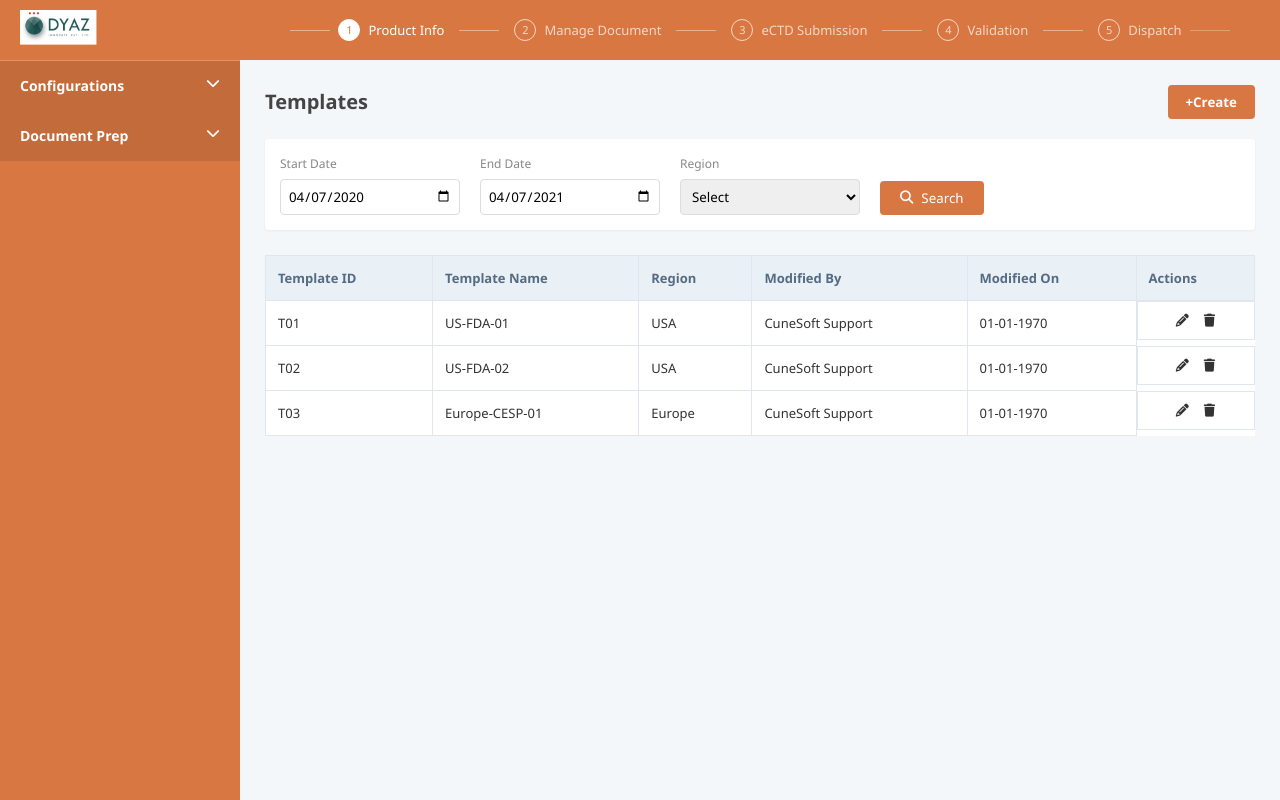
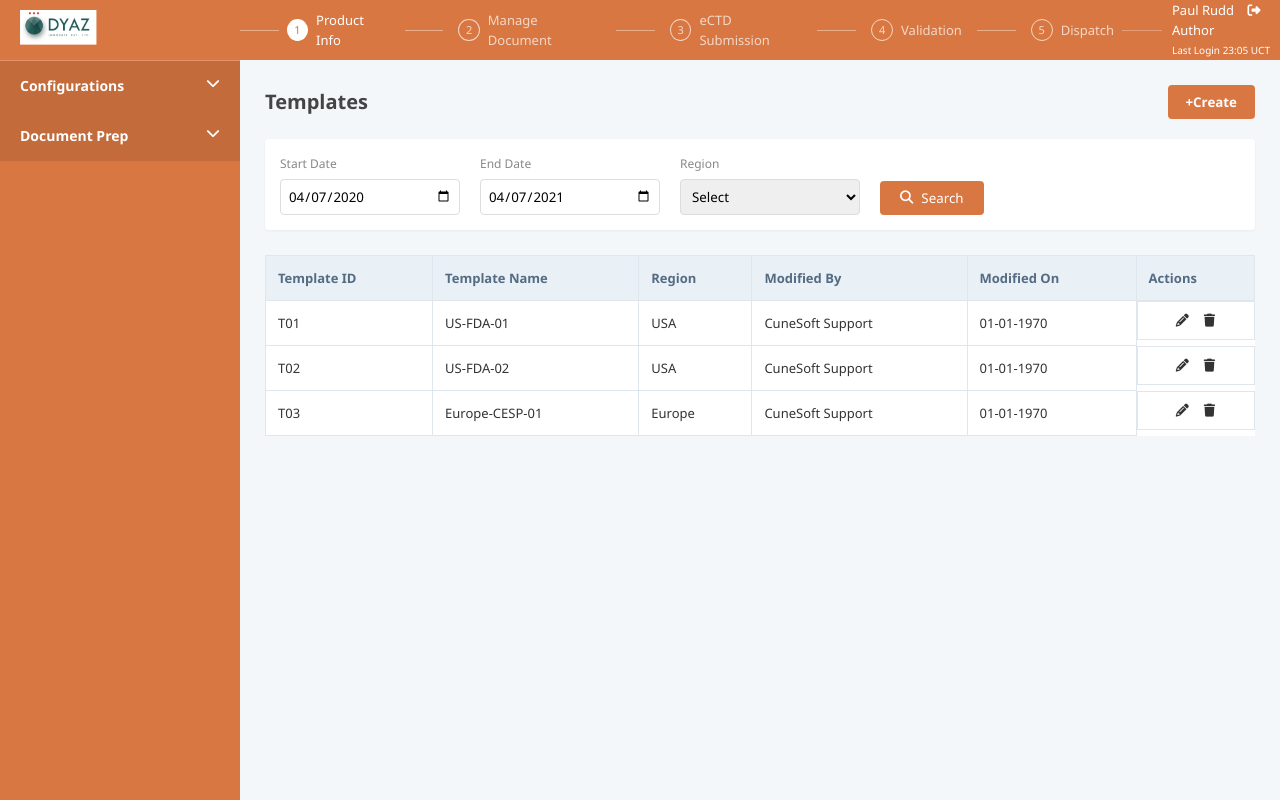
Before and after one commit to charansaipasupuleti/myApp, an Angular app: page /dashboard in a window 1280 px wide. Built offline with nearby package versions, Linux system fonts and the light colour scheme.

Commit message:
version 6.1.0

```diff
--- a/src/app/dashboard/dashboard.css
+++ b/src/app/dashboard/dashboard.css
@@ -63,7 +63,17 @@
     justify-content: center;
     font-size: 11px;
 }
-
+.user{
+  margin:5px;
+  padding:5px;
+  font-size: small;
+}
+.user:hover{
+    cursor:pointer;
+}
+.logtime{
+      font-size: x-small;
+}
 .stepactive .circle {
     background-color: white;
     color: #d97742;
--- a/src/app/dashboard/dashboard.html
+++ b/src/app/dashboard/dashboard.html
@@ -32,6 +32,7 @@
                     <div class="line"></div>
                 </div>
             </div>
+            <div class="user" (click)="moveToLogin()"><pre><p>Paul Rudd    <i class="fa-solid fa-right-from-bracket"></i></p></pre><p>Author</p><p class="logtime">Last Login 23:05 UCT</p></div>
         </header>
         <div class="main-body">
             <aside class="sidebar">
--- a/src/app/dashboard/dashboard.ts
+++ b/src/app/dashboard/dashboard.ts
@@ -14,7 +14,7 @@ import { CommonModule } from "@angular/common";
 import { CreateTemplateComponent } from "./createTemplate";
 import { MatDialog, MatDialogModule } from '@angular/material/dialog';
 import { MatButtonModule } from '@angular/material/button';
-
+import { Router } from '@angular/router';
 @Component({
     selector:'app-dashboard',
       standalone: true,
@@ -23,9 +23,9 @@ import { MatButtonModule } from '@angular/material/button';
       styleUrl: './dashboard.css',
 })
 export class Dashboard{
-    constructor(private dialog: MatDialog) {
+    constructor(private dialog: MatDialog,private router: Router) {}
 
-    }
+
      openCreatePopup() {
     this.dialog.open(CreateTemplateComponent, {
       width: '850px',
@@ -42,5 +42,7 @@ export class Dashboard{
     toggleDocPrep() {
     this.isDocPrepOpen = !this.isDocPrepOpen;
     }
-
+    moveToLogin(){
+        this.router.navigate(['']);
+    }
 }
```
Also changed, not shown: src/app/dashboard/createTemplate.css (line endings or trailing spaces).
